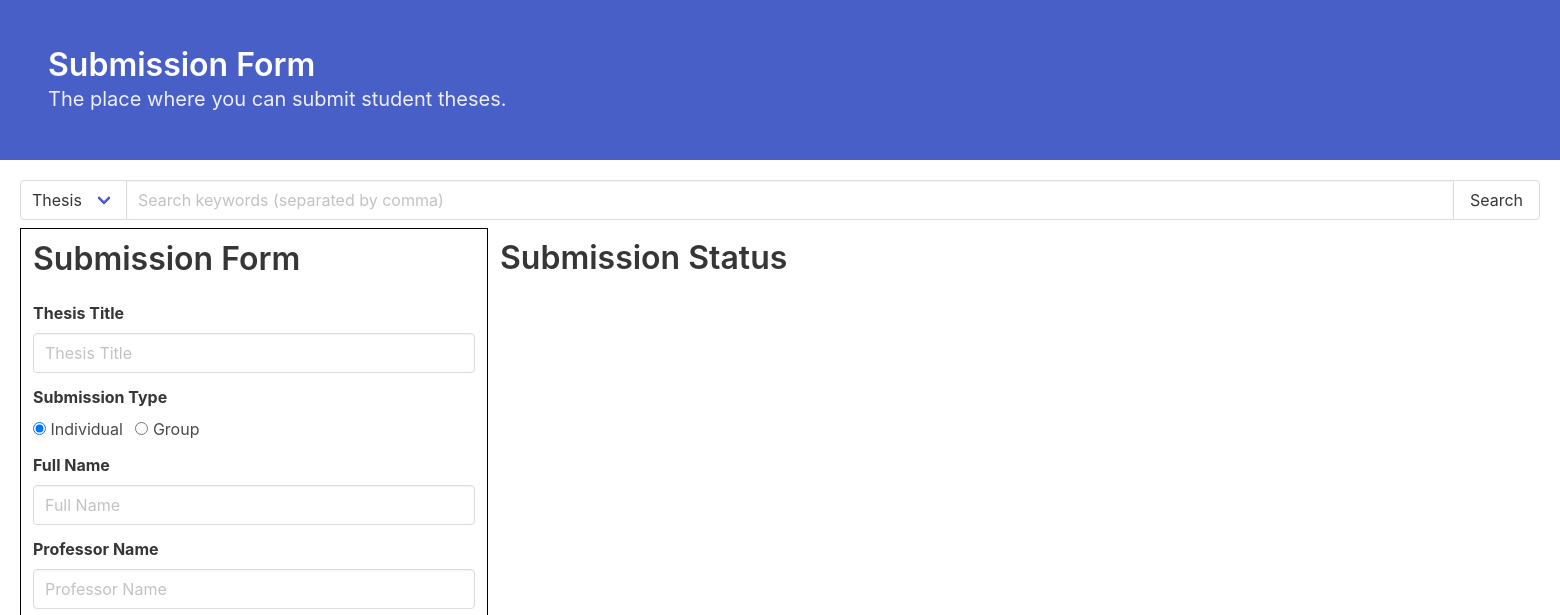
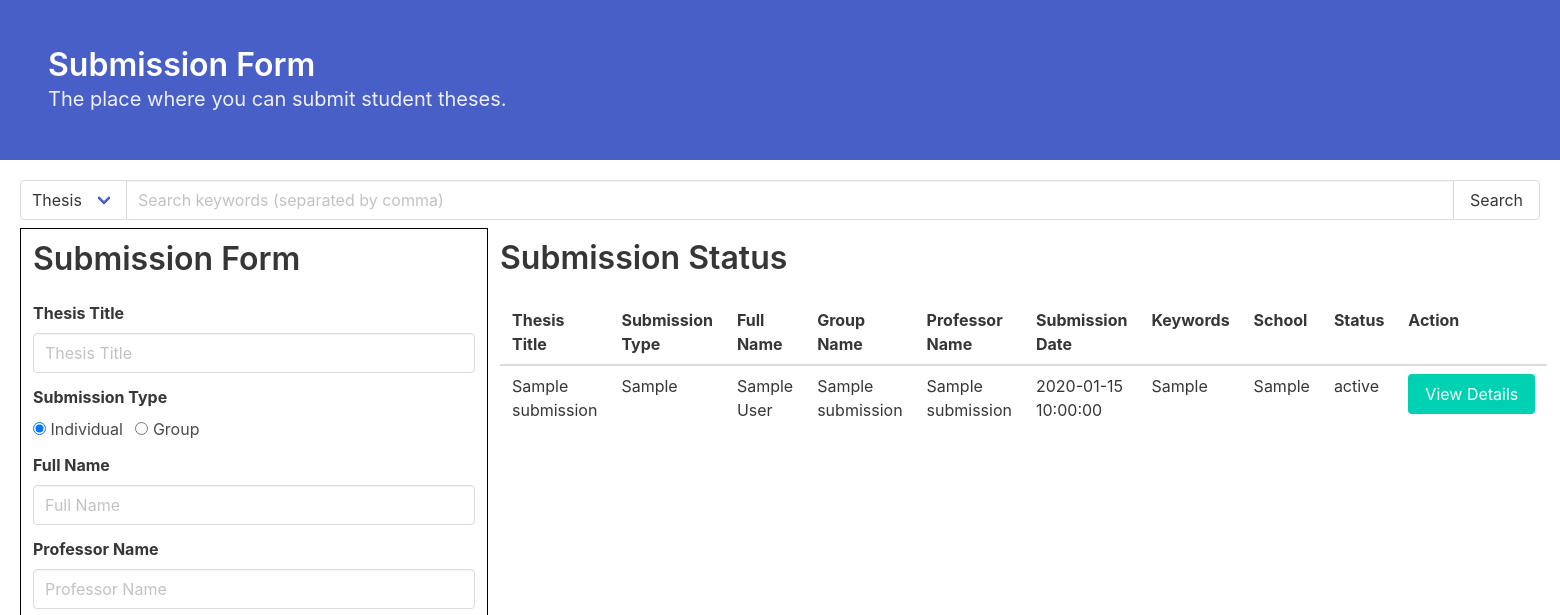
Before and after one commit to gelolaus/episteme, a Flask app: page /submission in a window 1560 px wide. Shown: the part 53-668 px from the top of the page. Run offline with Flask 3, Linux system fonts and the light colour scheme; the visitor is signed in with stand-in values (Sample User, id 1); tables that the repository leaves empty or names only in its code hold one stand-in row (values such as "Sample post").

Commit message:
feat: add viewing

```diff
--- a/templates/submission.html
+++ b/templates/submission.html
@@ -181,6 +181,44 @@
 
     <div class="column">
         <h1 class="title">Submission Status</h1>
+        <div class="table-container">
+            <table class="table">
+                <thead>
+                    <tr>
+                        <th>Thesis Title</th>
+                        <th>Submission Type</th>
+                        <th>Full Name</th>
+                        <th>Group Name</th>
+                        <th>Professor Name</th>
+                        <th>Submission Date</th>
+                        <th>Keywords</th>
+                        <th>School</th>
+                        <th>Status</th>
+                        <th>Action</th>
+                    </tr>
+                </thead>
+                <tbody id="submission-table-body">
+                    {% for submission in submissions %}
+                    <tr>
+                        <td>{{ submission['thesis_title'] }}</td>
+                        <td>{{ submission['submission_type'] }}</td>
+                        <td>{{ submission['full_name'] }}</td>
+                        <td>{{ submission['group_name'] }}</td>
+                        <td>{{ submission['professor_name'] }}</td>
+                        <td>{{ submission['submission_date'] }}</td>
+                        <td>{{ submission['keywords'] }}</td>
+                        <td>{{ submission['school'] }}</td>
+                        <td>{{ submission['status'] }}</td>
+                        <td>
+                            <button class="button is-primary js-modal-trigger" data-target="modal-js-example"
+                                data-submission-id="{{ submission['id'] }}">View Details</button>
+                        </td>
+                    </tr>
+                    {% endfor %}
+                </tbody>
+            </table>
+        </div>
+
     </div>
 
 </div>
```
